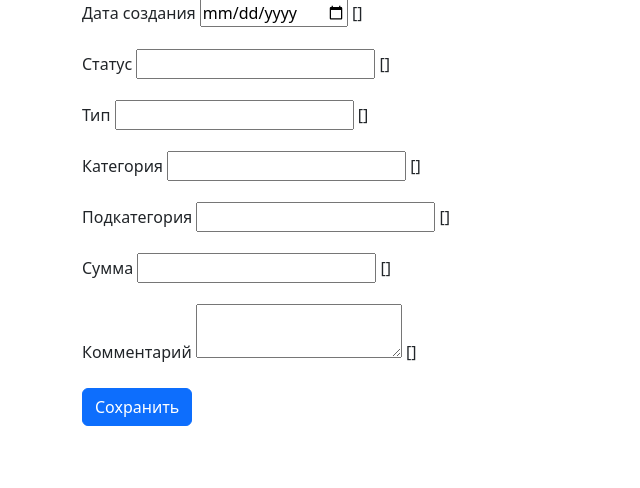
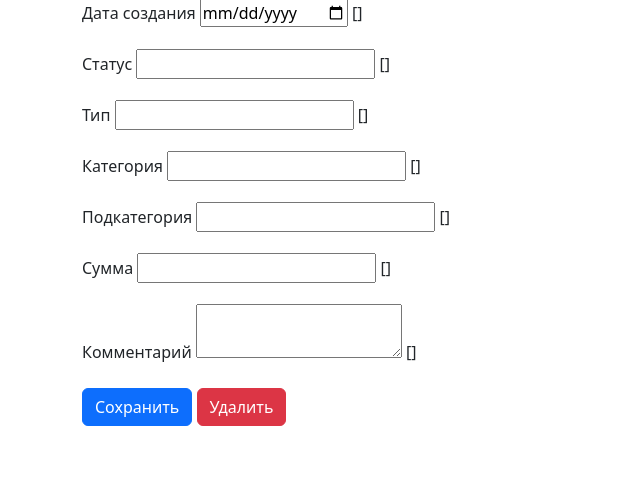
Before and after one commit to Vaalenok/cash_flow, a Django app: template templates/app/cashflow_edit.html in a window 1280 px wide. Shown: the part 111-599 px from the top of the page, without its empty margins (0-640 px from the left). Run offline with Django 3.2, Linux system fonts and the light colour scheme; the template is opened without the code that fills it, so the values that code supplies are empty, except form fields; tables that the repository leaves empty hold one stand-in row (values such as "Sample post"); form fields are guessed from the names that the template uses.

```diff
--- a/templates/app/cashflow_edit.html
+++ b/templates/app/cashflow_edit.html
@@ -59,7 +59,9 @@
                 {{ form.comment.errors }}
             </div>
 
-            <button type="submit" class="btn btn-primary">Сохранить</button>
+            <button type="submit" name="action" value="save" class="btn btn-primary">Сохранить</button>
+            <button type="submit" name="action" value="delete" class="btn btn-danger"
+                onclick="return confirm('Вы уверены, что хотите удалить эту запись?');">Удалить</button>
         </form>
     </div>
 </body>
```
Also changed, not shown: app/views.py (+9 -3 lines).
